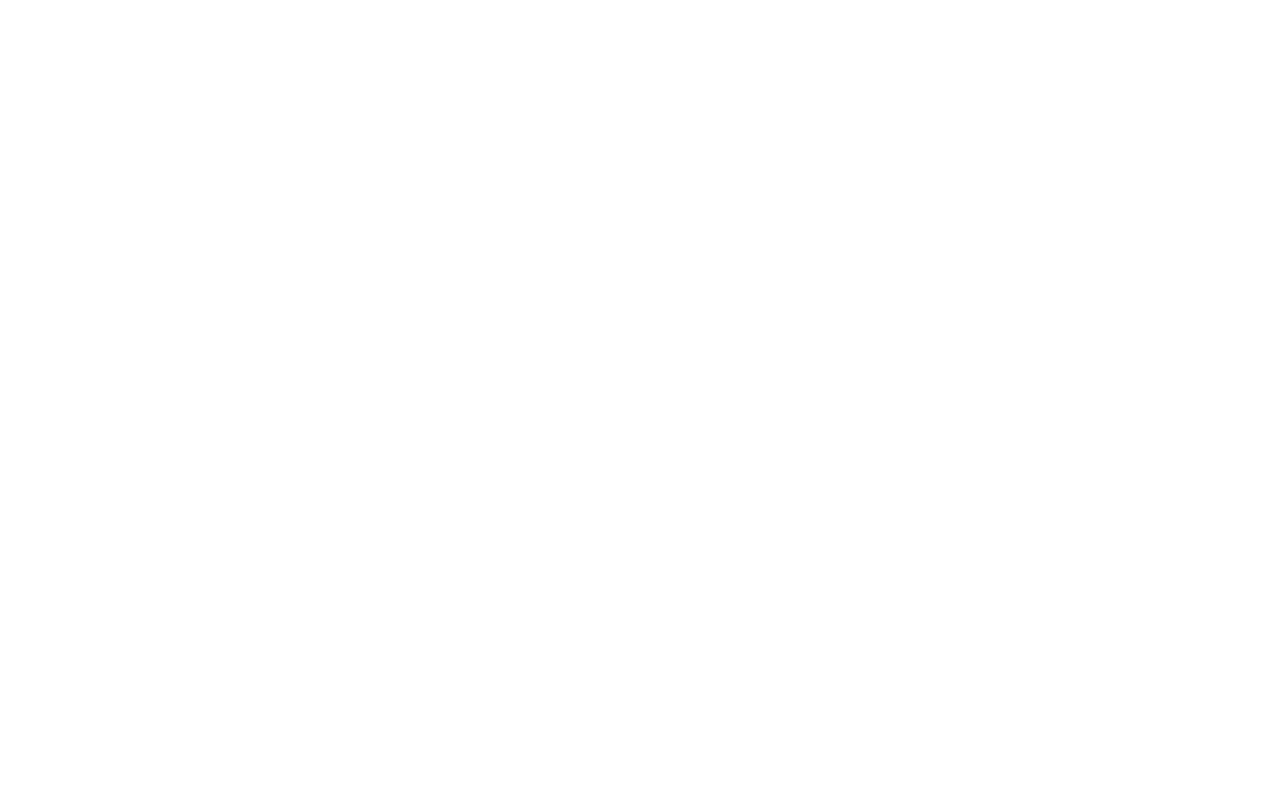
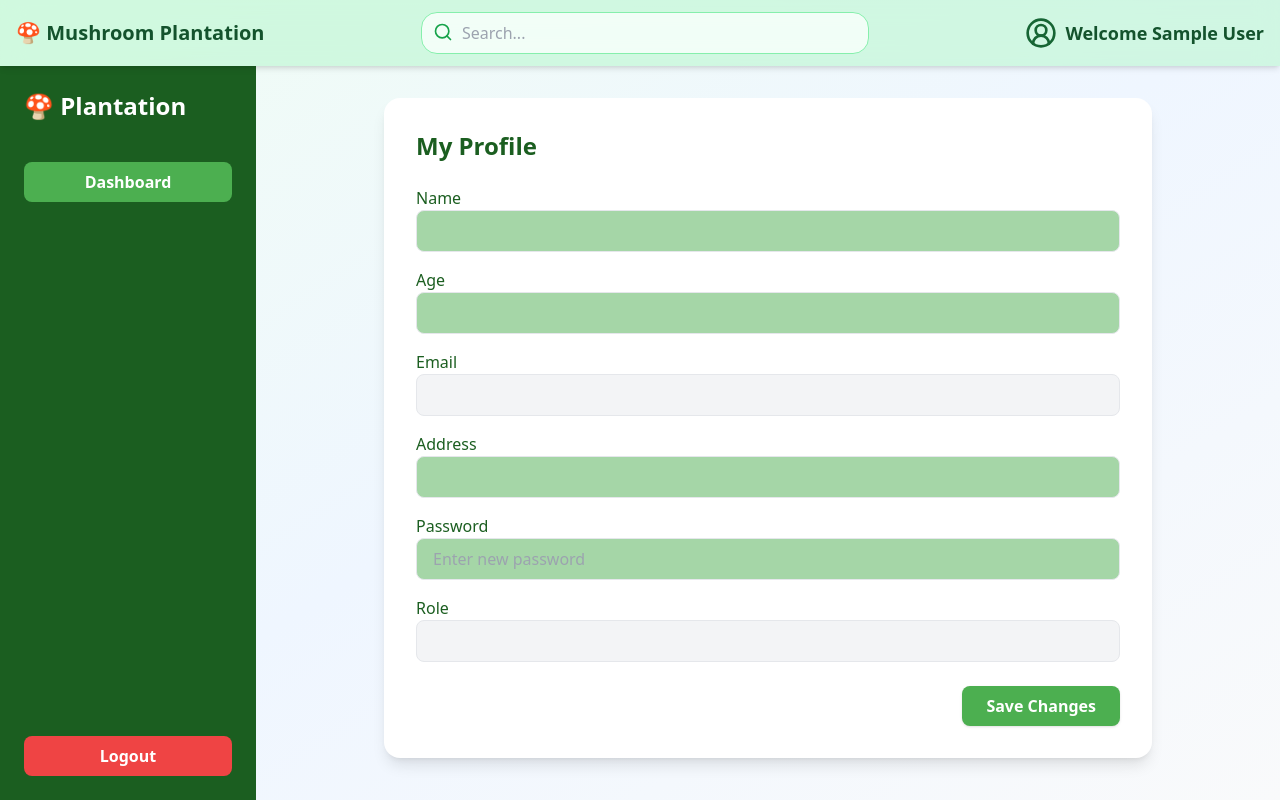
Before and after one commit to PrabodhaLakshan/EchoFungi-Mushroom-Cultivation-Management-System, a React (Create React App) app in the folder frontend/: page /profile in a window 1280 px wide. Before the commit this address had no page. Built offline with nearby package versions, Linux system fonts and the light colour scheme; no server answers; sample sign-in values are in the browser's storage.

Commit message:
Add profile page
Add new profile page to show user data and update user data. update header

```diff
--- a/frontend/src/App.js
+++ b/frontend/src/App.js
@@ -14,6 +14,7 @@
 import Mcontrol from './Components/Manual Control/Mcontrol';
 import EnvironmentHistory from './Components/EnvironmentHistory/EnvironmentH';
 import UpdateSchedule from './Components/Manual Control/UpdateSchedule';
+import ProfilePage from './Components/Profile/ProfilePage';
 import { useNavigate } from 'react-router-dom';
 // import Waiting from './Components/waiting/waiting';
 
@@ -35,6 +36,7 @@
              <Route path="/manual-control" element={<Mcontrol />} />
               <Route path="/relay" element={<RelaySwitch />} />
               <Route path="/update/:id" element={<UpdateSchedule />} />
+              <Route path="/profile" element={<ProfilePage />} />
 
 
 
--- a/frontend/src/Components/Header/Header.js
+++ b/frontend/src/Components/Header/Header.js
@@ -1,10 +1,13 @@
 import React, { useState } from "react";
 import { Search, UserCircle2 } from "lucide-react";
+import { useNavigate } from 'react-router-dom';
 
 const Header = ({ onSearch }) => {
-  const username = sessionStorage.getItem("username") || "Manager";
+const storedUser = JSON.parse(sessionStorage.getItem("user")) || {};
+const username = storedUser.name || "Manager";
+
   const [searchQuery, setSearchQuery] = useState("");
-
+  const navigate = useNavigate();
   // Handle typing in search bar
   const handleSearch = (e) => {
     const value = e.target.value;
@@ -39,7 +42,9 @@
         <div className="flex items-center gap-2">
           <UserCircle2 className="h-8 w-8 text-green-800" />
           <h1 className="text-lg font-semibold text-green-900">
-            Welcome {username}
+            Welcome   <button onClick={() => navigate("/profile")}>{username}</button>
+
+
           </h1>
         </div>
       </div>
--- /dev/null
+++ b/frontend/src/Components/Profile/ProfilePage.js
@@ -0,0 +1,230 @@
+import React, { useEffect, useState } from "react";
+import axios from "axios";
+import { jwtDecode } from "jwt-decode";
+import { useNavigate } from "react-router-dom";
+import Header from "../Header/Header";
+
+function ProfilePage() {
+  const [searchQuery, setSearchQuery] = useState("");
+  const [userId, setUserId] = useState(null);
+  const [form, setForm] = useState({
+    name: "",
+    age: "",
+    email: "",
+    address: "",
+    role: "",
+    password: "",
+  });
+  const [loading, setLoading] = useState(true);
+  const navigate = useNavigate();
+
+  // 🔑 Get userId from token
+  useEffect(() => {
+    const token = localStorage.getItem("token");
+    if (token) {
+      try {
+        const decoded = jwtDecode(token);
+        setUserId(decoded.id);
+      } catch (err) {
+        console.error("Invalid token", err);
+      }
+    }
+  }, []);
+
+  // 📥 Fetch user profile
+  useEffect(() => {
+    const fetchProfile = async () => {
+      if (!userId) return;
+      try {
+        const token = localStorage.getItem("token");
+        const res = await axios.get(`http://localhost:5000/users/${userId}`, {
+          headers: { Authorization: `Bearer ${token}` },
+        });
+        setForm({
+          name: res.data.user.name || "",
+          age: res.data.user.age || "",
+          email: res.data.user.email || "",
+          address: res.data.user.address || "",
+          role: res.data.user.role || "",
+          password: "",
+        });
+        setLoading(false);
+      } catch (err) {
+        console.error("Error fetching profile", err.response || err);
+        setLoading(false);
+      }
+    };
+    fetchProfile();
+  }, [userId]);
+
+  // Handle form changes
+  const handleChange = (e) => {
+    setForm({ ...form, [e.target.name]: e.target.value });
+  };
+
+  // 💾 Save changes
+  const handleSave = async () => {
+    try {
+      const token = localStorage.getItem("token");
+      const res = await axios.put(
+        `http://localhost:5000/users/${userId}`,
+        {
+          name: form.name,
+          age: form.age,
+          address: form.address,
+          password: form.password,
+        },
+        {
+          headers: { Authorization: `Bearer ${token}` },
+        }
+      );
+      alert("Profile updated successfully!");
+      setForm({
+        ...form,
+        name: res.data.user.name,
+        age: res.data.user.age,
+        address: res.data.user.address,
+        role: res.data.user.role,
+        email: res.data.user.email,
+        password: "",
+      });
+    } catch (err) {
+      alert("Error updating profile");
+      console.error(err.response || err);
+    }
+  };
+
+  // 🚪 Logout
+  const handleLogout = () => {
+    localStorage.clear();
+    sessionStorage.clear();
+    navigate("/");
+  };
+
+  if (loading) return <p className="text-center text-gray-600">Loading...</p>;
+
+  return (
+    <div className="min-h-screen bg-gradient-to-br from-green-50 via-blue-50 to-gray-50 flex flex-col">
+      {/* Header at the top */}
+      <Header onSearch={setSearchQuery} />
+
+      {/* Sidebar + Content */}
+      <div className="flex flex-1">
+        {/* 🌿 Left Sidebar */}
+        <div className="w-64 bg-[#1B5E20] text-white flex flex-col p-6">
+          <h2 className="text-2xl font-bold mb-10">🍄 Plantation</h2>
+          <button
+            onClick={() => navigate("/Environment_Manager-dashboard")}
+            className="mb-4 px-4 py-2 bg-[#4CAF50] hover:bg-[#A5D6A7] hover:text-[#1B5E20] rounded-lg font-semibold transition"
+          >
+            Dashboard
+          </button>
+          <button
+            onClick={handleLogout}
+            className="mt-auto px-4 py-2 bg-red-500 hover:bg-red-600 rounded-lg font-semibold transition"
+          >
+            Logout
+          </button>
+        </div>
+
+        {/* 📋 Profile Content */}
+        <div className="flex-1 p-8">
+          <div className="max-w-3xl mx-auto bg-white shadow-lg rounded-2xl p-8">
+            <h2 className="text-2xl font-bold text-[#1B5E20] mb-6">
+              My Profile
+            </h2>
+
+            <div className="space-y-4">
+              {/* Name */}
+              <div>
+                <label className="block text-[#1B5E20] font-medium">Name</label>
+                <input
+                  type="text"
+                  name="name"
+                  value={form.name}
+                  onChange={handleChange}
+                  className="w-full px-4 py-2 border rounded-lg bg-[#A5D6A7] focus:outline-none focus:ring-2 focus:ring-[#4CAF50]"
+                />
+              </div>
+
+              {/* Age */}
+              <div>
+                <label className="block text-[#1B5E20] font-medium">Age</label>
+                <input
+                  type="number"
+                  name="age"
+                  value={form.age}
+                  onChange={handleChange}
+                  className="w-full px-4 py-2 border rounded-lg bg-[#A5D6A7] focus:outline-none focus:ring-2 focus:ring-[#4CAF50]"
+                />
+              </div>
+
+              {/* Email */}
+              <div>
+                <label className="block text-[#1B5E20] font-medium">Email</label>
+                <input
+                  type="email"
+                  value={form.email}
+                  disabled
+                  className="w-full px-4 py-2 border rounded-lg bg-gray-100 text-gray-600"
+                />
+              </div>
+
+              {/* Address */}
+              <div>
+                <label className="block text-[#1B5E20] font-medium">
+                  Address
+                </label>
+                <input
+                  type="text"
+                  name="address"
+                  value={form.address}
+                  onChange={handleChange}
+                  className="w-full px-4 py-2 border rounded-lg bg-[#A5D6A7] focus:outline-none focus:ring-2 focus:ring-[#4CAF50]"
+                />
+              </div>
+
+              {/* Password */}
+              <div>
+                <label className="block text-[#1B5E20] font-medium">
+                  Password
+                </label>
+                <input
+                  type="password"
+                  name="password"
+                  value={form.password}
+                  onChange={handleChange}
+                  placeholder="Enter new password"
+                  className="w-full px-4 py-2 border rounded-lg bg-[#A5D6A7] focus:outline-none focus:ring-2 focus:ring-[#4CAF50]"
+                />
+              </div>
+
+              {/* Role */}
+              <div>
+                <label className="block text-[#1B5E20] font-medium">Role</label>
+                <input
+                  type="text"
+                  value={form.role}
+                  disabled
+                  className="w-full px-4 py-2 border rounded-lg bg-gray-100 text-gray-600"
+                />
+              </div>
+            </div>
+
+            {/* Save Button */}
+            <div className="mt-6 text-right">
+              <button
+                onClick={handleSave}
+                className="bg-[#4CAF50] hover:bg-[#1B5E20] text-white px-6 py-2 rounded-lg font-semibold shadow transition"
+              >
+                Save Changes
+              </button>
+            </div>
+          </div>
+        </div>
+      </div>
+    </div>
+  );
+}
+
+export default ProfilePage;
--- a/frontend/src/Components/login/login.js
+++ b/frontend/src/Components/login/login.js
@@ -14,6 +14,10 @@
     try {
       console.log('Sending login request:', { email, password });
       const res = await axios.post('http://localhost:5000/users/login', { email, password });
+      // After successful login
+      const userData = res.data.user; // assuming this has all details: name, email, age, role, etc.
+      sessionStorage.setItem('user', JSON.stringify(userData));
+
 
       if (res.data && res.data.user && res.data.user.name) {          //add seassion
         sessionStorage.setItem('username', res.data.user.name);
```
